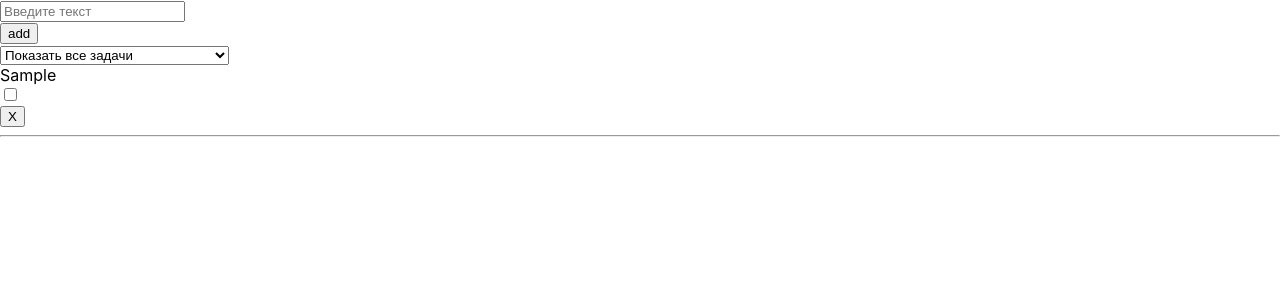
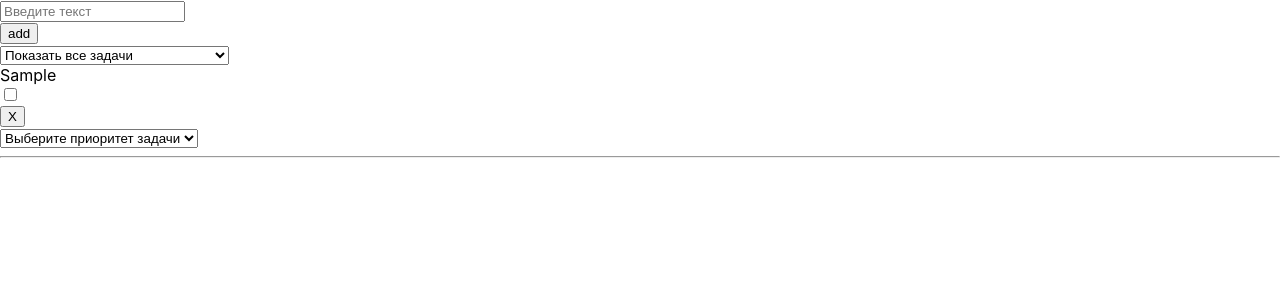
Before and after one commit to Melderey/To-Do-Creative, a React (Create React App) app: page / in a window 1280 px wide. Both pictures are taken after typing "Sample" into the empty fields and a click on the button "add". Shown: the top 300 px of the page. Built offline with nearby package versions, Linux system fonts and the light colour scheme.

Commit message:
Feact select status task color

```diff
--- a/src/components/App/App.jsx
+++ b/src/components/App/App.jsx
@@ -15,6 +15,7 @@ class App extends React.Component {
     this.handlerRemoveTask = this.handlerRemoveTask.bind(this);
     this.handlerCheckboxActivate = this.handlerCheckboxActivate.bind(this);
     this.handlerSelectTasks = this.handlerSelectTasks.bind(this);
+    this.handlerSelectStatusTask = this.handlerSelectStatusTask.bind(this);
   }
 
   handleSubmitForm(e) {
@@ -31,6 +32,7 @@ class App extends React.Component {
       id: uniqueId(),
       text: normalizeNewTaskText,
       checkboxActive: false,
+      statusTaskColor: "black",
     };
     this.setState(() => ({ newTaskText: "", tasks: [newTask, ...tasks] }));
   }
@@ -51,7 +53,7 @@ class App extends React.Component {
     const { tasks } = this.state;
     const newTasks = tasks.map((task) => {
       if (task.id === id) {
-        task.checkboxActive = !task.checkboxActive;
+        task.checkboxActive = !task.checkboxActive; // здесь можно оптимизировать и сразу менять статус таска через setState
       }
       return task;
     });
@@ -63,6 +65,24 @@ class App extends React.Component {
 
   handlerSelectTasks(e) {
     this.setState(() => ({ statusSelectTask: e.target.value }));
+  }
+
+  handlerSelectStatusTask(e, id) {
+    const { tasks } = this.state;
+    const newStatusTaskColor = e.target.value;
+    console.log("tasks = ", tasks);
+    console.log("newStatusTask = ", newStatusTaskColor);
+    console.log("id = ", id);
+    const newTasks = tasks.map((task) => {
+      if (task.id === id) {
+        task.statusTaskColor = newStatusTaskColor; // здесь можно оптимизировать и сразу менять статус таска через setState
+      }
+      return task;
+    });
+
+    this.setState(() => ({
+      tasks: newTasks,
+    }));
   }
 
   render() {
@@ -82,6 +102,7 @@ class App extends React.Component {
           statusSelectTask={this.state.statusSelectTask}
           handlerRemoveTask={this.handlerRemoveTask}
           handlerCheckboxActivate={this.handlerCheckboxActivate}
+          handlerSelectStatusTask={this.handlerSelectStatusTask}
         />
       </>
     );
--- a/src/components/RenderTasks/RenderTasks.jsx
+++ b/src/components/RenderTasks/RenderTasks.jsx
@@ -1,4 +1,5 @@
 import React from "react";
+import SelectStatusTask from "../SelectStatusTask/SelectStatusTask";
 
 export default class RenderTasks extends React.Component {
   render() {
@@ -7,6 +8,7 @@ export default class RenderTasks extends React.Component {
       statusSelectTask,
       handlerRemoveTask,
       handlerCheckboxActivate,
+      handlerSelectStatusTask,
     } = this.props;
 
     let renderTask = [...tasks];
@@ -19,11 +21,12 @@ export default class RenderTasks extends React.Component {
       renderTask = tasks.filter((task) => task.checkboxActive);
     }
 
-    return renderTask.map(({ id, text, checkboxActive }) => {
+    return renderTask.map(({ id, text, checkboxActive, statusTaskColor }) => {
+      const newStatusColor = { color: statusTaskColor };
+
       return (
         <div key={id}>
-          <div>{text}</div>
-
+          <div style={newStatusColor}>{text}</div>
           <div>
             <input
               type="checkbox"
@@ -31,10 +34,14 @@ export default class RenderTasks extends React.Component {
               onChange={() => handlerCheckboxActivate(id)}
             />
           </div>
-
           <div>
             <button onClick={() => handlerRemoveTask(id)}>X</button>
           </div>
+          <SelectStatusTask
+            handlerSelectStatusTask={handlerSelectStatusTask}
+            id={id}
+            statusTaskColor={statusTaskColor}
+          />
           <hr />
         </div>
       );
--- /dev/null
+++ b/src/components/SelectStatusTask/SelectStatusTask.jsx
@@ -0,0 +1,20 @@
+import React from "react";
+
+export default class SelectStatusTask extends React.Component {
+  render() {
+    const { handlerSelectStatusTask, id, statusTaskColor } = this.props;
+
+    return (
+      <select
+        value={statusTaskColor}
+        onChange={(e) => handlerSelectStatusTask(e, id)}
+      >
+        <option value={"black"}>Выберите приоритет задачи</option>
+        <option value={"red"}>Срочно, важно</option>
+        <option value={"green"}>Не срочно, важно</option>
+        <option value={"orange"}>Срочно, не важно</option>
+        <option value={"blue"}>Не срочно, не важно</option>
+      </select>
+    );
+  }
+}
```
